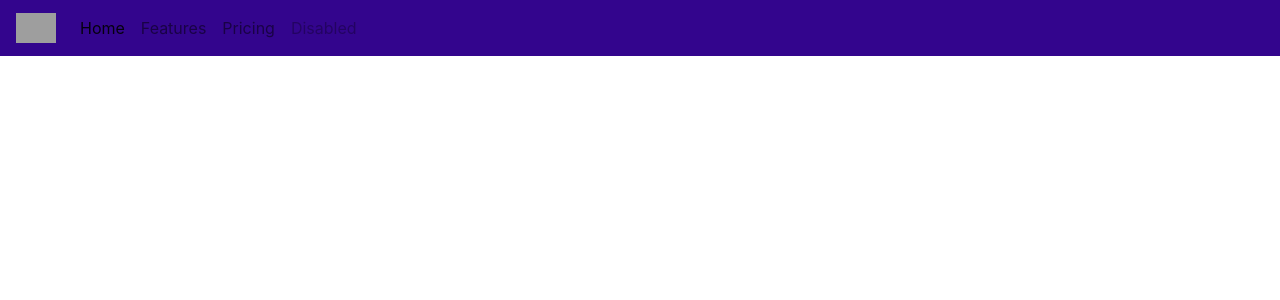
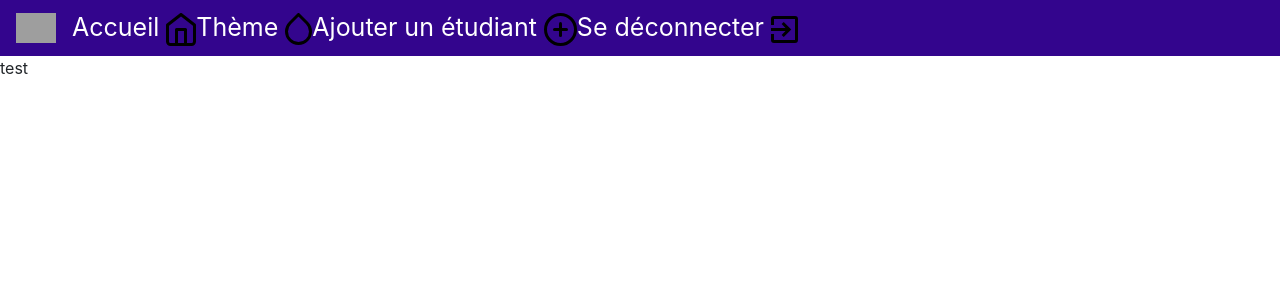
Before and after one commit to AlexandreBIEN/trombinoscope, a PHP site: page / in a window 1280 px wide. Shown: the top 300 px of the page. Run offline with PHP 8.4, Linux system fonts and the light colour scheme; grey boxes are pictures that could not be loaded.

Commit message:
css navbar

```diff
--- a/assets/css/style.css
+++ b/assets/css/style.css
@@ -1,3 +1,19 @@
+/* -------------------- CSS général -------------------- */
+
+
+a {
+    text-decoration: none;
+}
+
+.icon {
+    max-width: 30px;
+    max-height: 30px;
+
+}
+
+
+/* -------------------- header -------------------- */
+
 .bg-header {
     background-color: #33058D;
 }
@@ -6,3 +22,17 @@ nav img {
     max-width: 270px;
     max-height: 40px;
 }
+.navbar-toggler {
+    border: 0px;
+}
+.navbar-nav {
+    text-align: center;
+}
+.item-link {
+    color: white;
+    font-size: 25px;
+}
+.item-link:hover {
+    color: rgb(230, 230, 230);
+    text-decoration: none;
+}
--- a/inc/header.php
+++ b/inc/header.php
@@ -12,23 +12,23 @@
 <header class="bg-header">
 
     <nav class="navbar navbar-expand-lg navbar-light">
-        <img class="navbar-brand" src="./assets/img/LaManuUltraCompact_RVB_white.svg" alt="">
+        <a href="./index.php"><img class="navbar-brand" src="./assets/img/LaManuUltraCompact_RVB_white.svg" alt="logo"></a>
         <button class="navbar-toggler" type="button" data-toggle="collapse" data-target="#navbarNav" aria-controls="navbarNav" aria-expanded="false" aria-label="Toggle navigation">
-            <span class="navbar-toggler-icon"></span>
+            <img src="./assets/svg/menu-burger-open.svg" alt="menu">
         </button>
         <div class="collapse navbar-collapse" id="navbarNav">
             <ul class="navbar-nav">
-              <li class="nav-item active">
-                <a class="nav-link" href="#">Home <span class="sr-only">(current)</span></a>
+              <li class="nav-item">
+                <a class="item-link" href="#">Accueil <img class="icon-menu" src="./assets/svg/home.svg" alt="icon accueil"></a>
               </li>
               <li class="nav-item">
-                <a class="nav-link" href="#">Features</a>
+                <a class="item-link" href="#">Thème <img class="icon-menu" src="./assets/svg/theme.svg" alt="icon accueil"></a>
               </li>
               <li class="nav-item">
-                <a class="nav-link" href="#">Pricing</a>
+                <a class="item-link" href="#">Ajouter un étudiant <img class="icon-menu" src="./assets/svg/plus.svg" alt="icon accueil"></a>
               </li>
               <li class="nav-item">
-                <a class="nav-link disabled" href="#">Disabled</a>
+                <a class="item-link" href="#">Se déconnecter <img class="icon-menu" src="./assets/svg/disconnect.svg" alt="icon accueil"></a>
               </li>
             </ul>
         </div>
--- a/index.php
+++ b/index.php
@@ -4,7 +4,7 @@ require_once __DIR__ . '/inc/header.php';
 
 ?>
 
-
+<p>test</p>
 <?php
 require_once __DIR__ . '/inc/footer.php';
 
```
